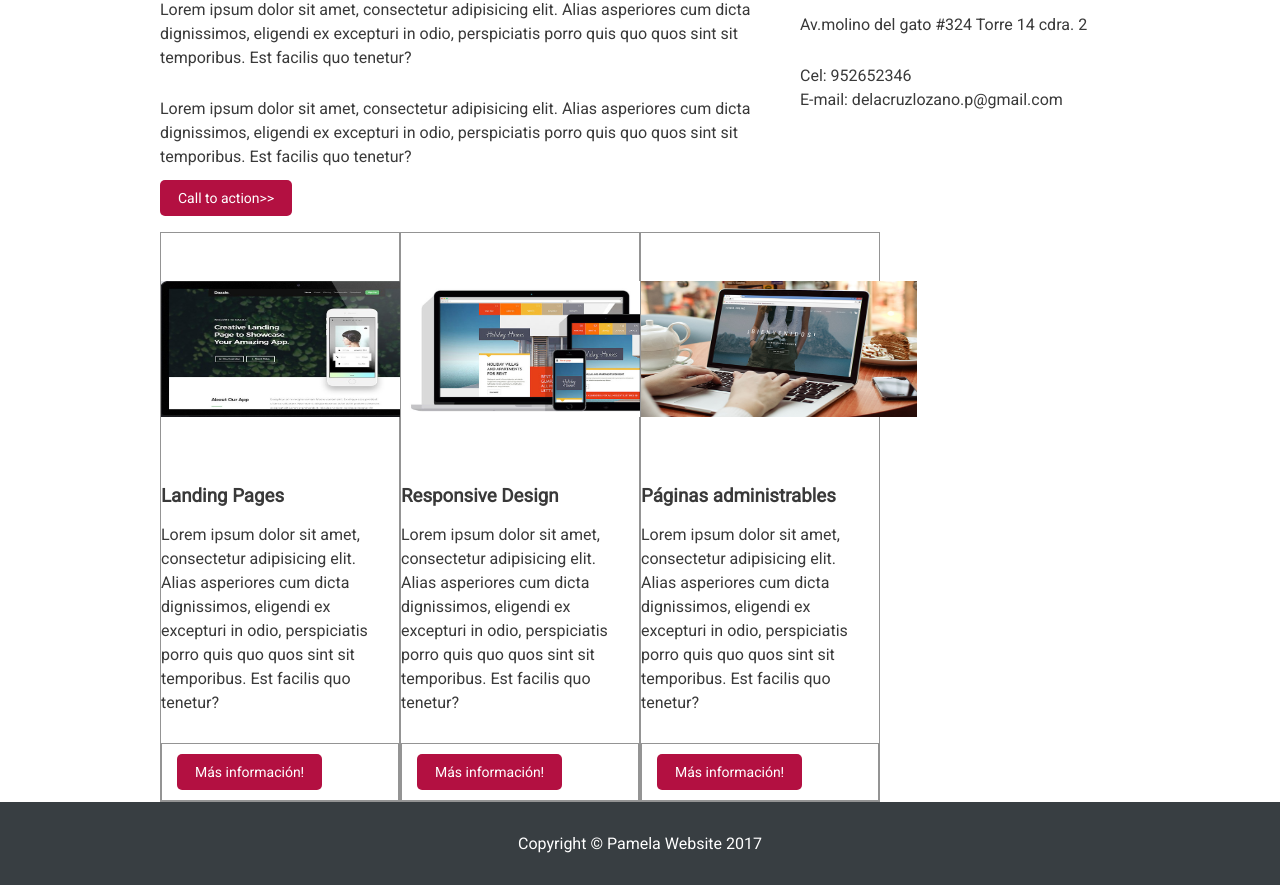
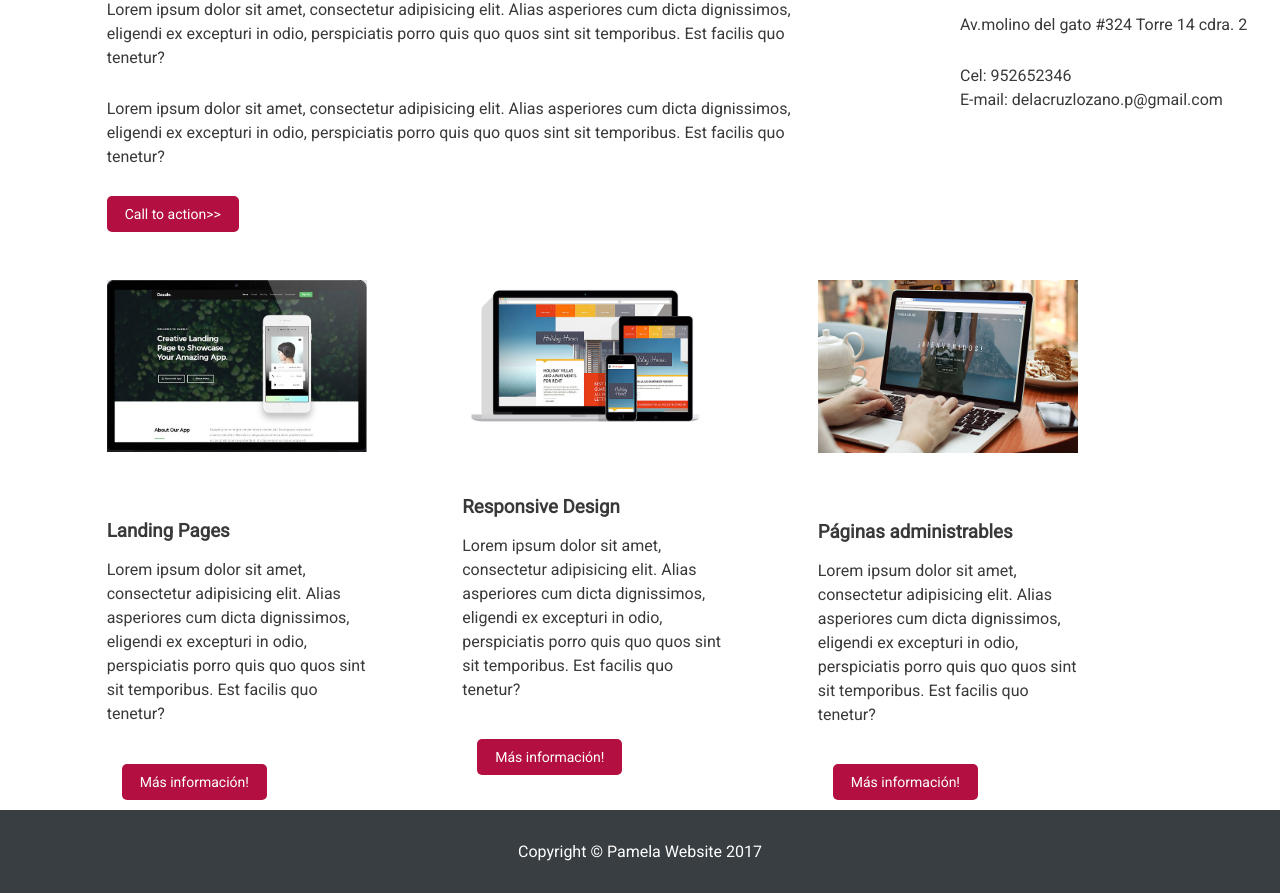
Before and after one commit to delacruzPamela/reto-mi-website, a plain HTML site: page index.html in a window 1280 px wide. Shown: the part 687-1580 px from the top of the page. Drawn offline with Linux system fonts and the light colour scheme.

Commit message:
Actualizando archivos ccs y html

```diff
--- a/css/main.css
+++ b/css/main.css
@@ -102,10 +102,6 @@ h2 {
     padding: 5rem 0;
   }
 
-.container {
-
-}
-
 /*STYLE FOR THE SECTIONS*/
 .text-separador, img {
     color: #393939;
@@ -117,29 +113,27 @@ h2 {
 .text-separador p {
     line-height: 1.5;
     padding: 1rem 0 0.7rem 0;
-  }
-
-  .text-rock {
-    display: flex;
-    flex-direction: column;
-    justify-content: center;
 }
 
+/*.card-gallery {
+    /*border: 1px solid white;
+    width: 300px;
+    height: 200px;
+    margin: 0 auto;
+}*/
 .card-gallery {
-    /*border: 1px solid white;*/
-    width: 300px;;
-    height: 200px;;
+    width: 100%;
     margin: 0 auto;
 }
+.box-separator figure {
 
-.box {
-    border: 1px solid rgb(148, 148, 148);
-    /*margin: 5px 5px 5px 0;*/
 }
+
+
 
 .more-information {
     padding: 10px 0 10px 15px;
-    border: 1px solid rgb(148, 148, 148);
+    /*border: 1px solid rgb(148, 148, 148);*/
 
 }
 
@@ -148,9 +142,9 @@ footer {
     padding: 2rem;
 }
 
-.col-section {
+/*.col-section {
     width: 100%;
-}
+}*/
 
 .view-mobile {
     display: block;
@@ -170,11 +164,21 @@ ul li {
 /*GRID MOVIL AND DESKTOP*/
 /*GRID MOVIL/ TABLET Esto hace que sea responsive*/
 @media (min-width: 768px) {
-    .col-section {
+    /*.col-section {
      width: 50%;
      float: left;
-   }
+   }*/
 
+    /*.box-separator {
+    color: #393939;
+    padding: 3rem 1.5rem;
+    display: inline-block;
+    align-self: center;
+        }*/
+
+        .box-separator  {
+            width: 80%;
+        }
    section {
      overflow: auto;
      display: flex;
@@ -194,7 +198,7 @@ ul li {
 
  /*GRID DESKTOP*/
  @media (min-width: 1200px) {
-   section{
+   /*section{
      margin: 0 10rem;
-   }
+   }*/
  }
--- a/index.html
+++ b/index.html
@@ -46,8 +46,8 @@
     <!--SECTION ONE-->
     <section>
         <div class="row">
-            <div class="col-xs-8 text-separador">
-                <div class="">
+            <div class="col-xs-offset-1 col-xs-10 col-sm-10 col-md-7 text-box ">
+                <div class="text-separador">
                     <h2>What We Do</h2>
                     <p>Lorem ipsum dolor sit amet, consectetur adipisicing elit. Alias asperiores cum dicta dignissimos, eligendi ex excepturi in odio, perspiciatis porro quis quo quos sint sit temporibus. Est facilis quo tenetur?</p>
                     <p>Lorem ipsum dolor sit amet, consectetur adipisicing elit. Alias asperiores cum dicta dignissimos, eligendi ex excepturi in odio, perspiciatis porro quis quo quos sint sit temporibus. Est facilis quo tenetur?</p>
@@ -56,7 +56,7 @@
                     <a href="#" class="button">Call to action>></a>
                 </div>
             </div>
-            <div class="col-xs-4 text-separador">
+            <div class="col-xs-offset-1 col-xs-10 col-sm-10 col-md-3 text-separador text-box">
                 <h2>Contact Us</h2>
                 <h5>Start Bootstrap</h5>
                 <p>Av.molino del gato #324 Torre 14 cdra. 2</p>
@@ -65,10 +65,11 @@
         </div>
     </section>
     <!--SECTION TWO-->
-    <section>
     <div class="row">
-            <div class="col-xs-3 box">
-                <div class="">
+        <section class="col-xs-offset-1 col-xs-10">
+            <div class="row">
+                <div class="col-md-4 col-xs-10 ">
+                    <div class="box-separator col-section">
                         <figure>
                             <img class="card-gallery" src="assets/images/landing.jpg" alt="card-image">
                         </figure>
@@ -81,8 +82,8 @@
                     </div>
                 </div>
                         </div>
-            <div class="col-xs-3 box">
-                <div class="">
+                        <div class="col-md-4 col-xs-10">
+                            <div class=" box-separator col-section">
                                 <figure>
                                     <img class="card-gallery" src="assets/images/responsive.jpg" alt="card-image">
                                 </figure>
@@ -95,8 +96,8 @@
                                 </div>
                             </div>
                         </div>
-            <div class="col-xs-3 box">
-                <div>
+                        <div class="col-md-4 col-xs-10">
+                            <div class="box-separator col-section ">
                                 <figure>
                                     <img class="card-gallery" src="assets/images/administrable.jpg" alt="card-image">
                                 </figure>
@@ -111,6 +112,8 @@
                         </div>
                     </div>
                 </section>
+    </div>
+
     <!--FOOTER-->
     <footer class="bg-reverse text-center">
         <p>Copyright © Pamela Website 2017</p>
```
Lines whose indentation alone changed are shown as unchanged.
